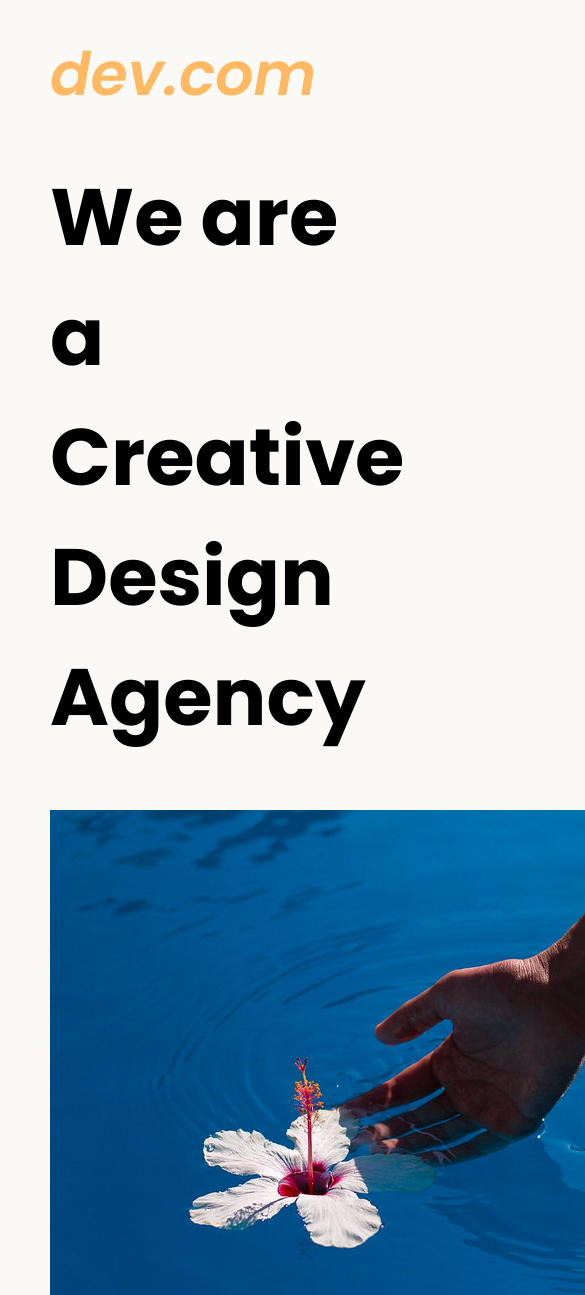
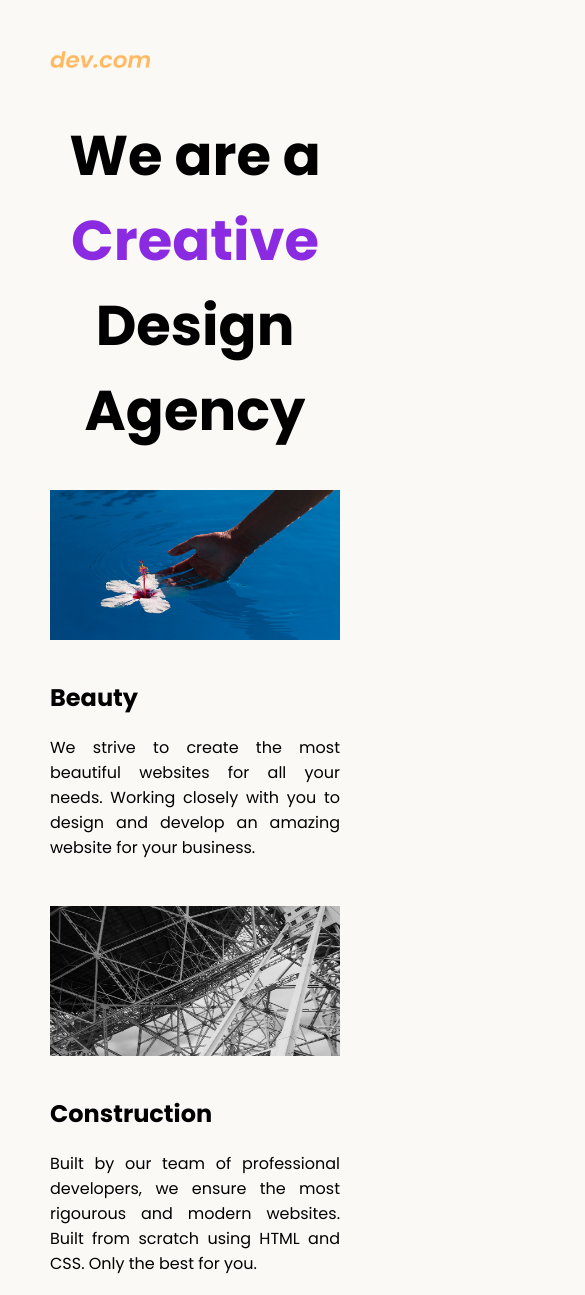
Before and after one commit to oliviaxu0528/web-dev-camp, a plain HTML site: page 8.4 Web Design Agency Project/index.html in a window 390 px wide. Shown: the top 1295 px of the page, 585 px wide, since content can reach past the window. Drawn offline with Linux system fonts and the light colour scheme.

Commit message:
8.4 done

```diff
--- a/8.4 Web Design Agency Project/index.html
+++ b/8.4 Web Design Agency Project/index.html
@@ -4,7 +4,7 @@
 <head>
   <meta charset="UTF-8">
   <meta name="viewport" content="width=device-width, initial-scale=1.0">
-  <title>Agency</title>
+  <title>Creative Agency</title>
   <link rel="stylesheet" href="./style.css">
   <link rel="preconnect" href="https://fonts.googleapis.com">
   <link rel="preconnect" href="https://fonts.gstatic.com" crossorigin>
@@ -14,7 +14,7 @@
 <body>
   <div class="main">
     <img class="logo" src="./assets/images/logo.png" alt="logo">
-    <h1>We are a Creative Design Agency</h1>
+    <h1>We are a <span class="creative">Creative</span> Design Agency</h1>
     <div class="left card"><img class="tile-image" src="./assets/images/beautiful.jpg" alt="hand and flower in water">
       <h2 class="card-title">Beauty</h2>
       <p class="card-text">We strive to create the most beautiful websites for all your needs. Working closely with you
--- a/8.4 Web Design Agency Project/style.css
+++ b/8.4 Web Design Agency Project/style.css
@@ -6,6 +6,7 @@ body {
   flex-direction: column;
   min-height: 95vh;
 }
+
 .main {
   flex: 1;
 }
@@ -18,3 +19,64 @@ footer {
   text-align: right;
   color: midnightblue;
 }
+
+.tile-image {
+  height: 200px;
+  float: left;
+  margin-right: 50px;
+}
+
+.left {
+  display: inline-block;
+  float: left;
+}
+
+.right {
+  float: right;
+}
+
+.card {
+  width: 45%;
+}
+
+.creative {
+  color: blueviolet
+}
+
+@media(max-width:680px) {
+  .logo {
+    width: 100px;
+  }
+
+  h1 {
+    font-size: 3.5rem;
+    text-align: center;
+  }
+
+  .card {
+    width: 100%;
+    display: block;
+    height: 10%;
+    margin-bottom: 30px;
+    text-align: justify;
+  }
+
+  .card img {
+    width: 100%;
+    margin-bottom: 40px;
+    display: inline;
+    object-fit: fill;
+  }
+
+  .tile-image {
+    height: 150px;
+    float: left;
+    margin-bottom: 10px;
+  }
+
+  p {
+    font-size: 1rem;
+  }
+
+
+}
```
